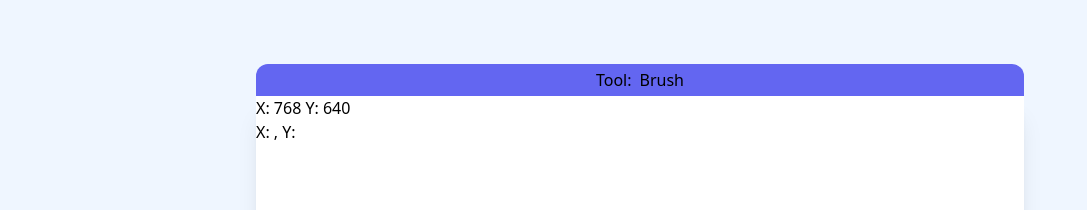
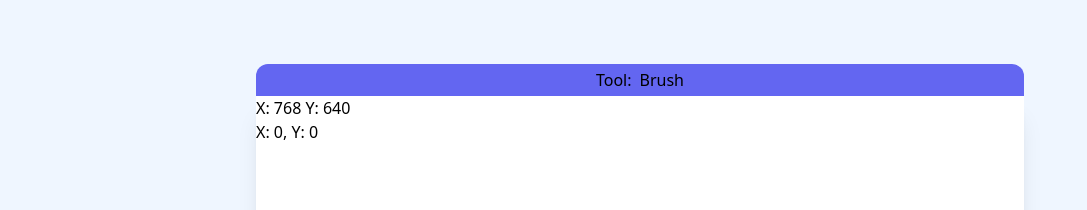
Before and after one commit to LucasSuota/drawing-canvas, a React (Vite) app: page / in a window 1280 px wide. Shown: the top 210 px of the page, without its empty margins (0-1087 px from the left). Built offline with nearby package versions, Linux system fonts and the light colour scheme.

Commit message:
updating erros

```diff
--- a/src/components/Board.tsx
+++ b/src/components/Board.tsx
@@ -20,7 +20,7 @@ export function Board(props: { currentTool: Tool }) {
   });
 
   const Canvas = () => {
-    const [mousePos, setMousePos] = useState({});
+    const [mousePos, setMousePos] = useState({ x: 0, y: 0 });
 
     useEffect(() => {
       const handleMouseMove = (e: { clientX: number; clientY: number }) => {
```
